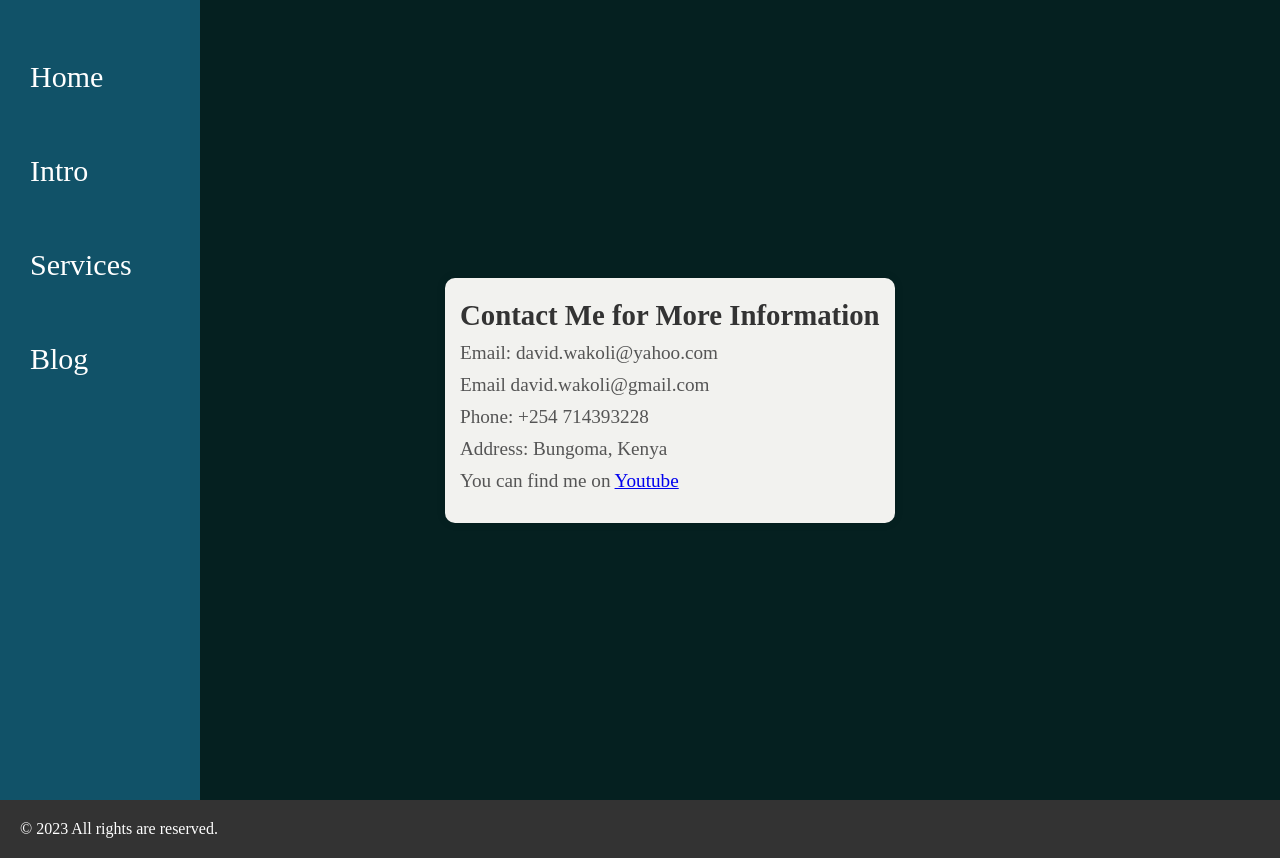
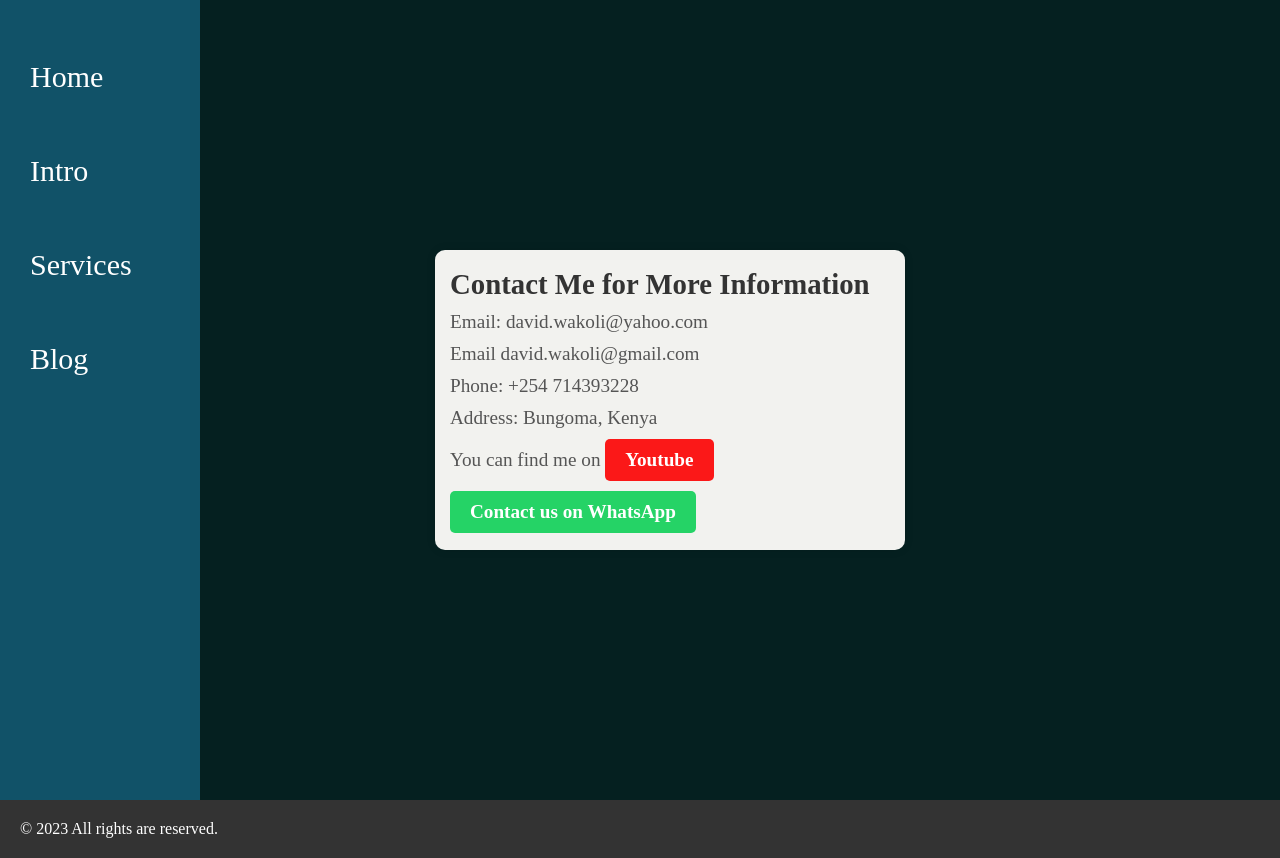
Before and after one commit to Briannyachae1/portfolio, a plain HTML site: page contact.html in a window 1280 px wide. Drawn offline with Linux system fonts and the light colour scheme.

Commit message:
youtube&whatsapp links

```diff
--- a/contact.html
+++ b/contact.html
@@ -19,16 +19,19 @@
             </nav>
         </div>
         <div class="main">
-            <main>
+
                 <section class="contact-info">
                     <h2>Contact Me for More Information</h2>
                     <p>Email: david.wakoli@yahoo.com</p>
                     <p>Email  david.wakoli@gmail.com</p>
                     <p>Phone: +254 714393228</p>
                     <p>Address: Bungoma, Kenya</p>
-                    <p>You can find me on <a href="www.youtube.com/@DRDAVIDWAKOLI-vw3ps">Youtube</a></p>
+                    <p>You can find me on <a class="youtube-link" href="https://www.youtube.com/@DRDAVIDWAKOLI-vw3ps
+                        ">Youtube</a></p>
+         <a class="whatsapp-link" href="https://wa.me/1234567890">Contact us on WhatsApp</a>
+
                 </section>
-            </main>
+
         </div>
     </div>
 
--- a/style.css
+++ b/style.css
@@ -67,7 +67,7 @@ nav > ul > li > a:hover{
    display: flex;
     gap: 16px;
     font-family:'Courier New', Courier;
-    font-size: 34px;
+    font-size:28px;
     color: rgb(6, 2, 2);
     font-weight: bold;
 
@@ -140,8 +140,8 @@ nav > ul > li > a:hover{
     align-content: center;
     box-shadow: #555;
     margin: 0 auto; /* Center the contact-info horizontally */
-    width: 450px;
-    height: 245px;
+    width: 470px;
+    height: 300px;
     font-size: larger;
 }
 .contact-info h2 {
@@ -401,6 +401,36 @@ footer {
     transform: translateX(-50%);
     z-index: 999;
 }
+  /*--------youtube------------*/
+.youtube-link{
+    display: inline-block;
+    padding: 10px 20px;
+    background-color: #fb1818; /* WhatsApp green color */
+    color: #fff;
+    text-decoration: none;
+    border-radius: 5px;
+    font-weight: bold;
+  }
+
+  .youtube-link:hover {
+    background-color: #8c1251; /* Darker shade on hover */
+  }
+
+
+/*--------whatsapp------------*/
+.whatsapp-link {
+    display: inline-block;
+    padding: 10px 20px;
+    background-color: #25D366; /* WhatsApp green color */
+    color: #fff;
+    text-decoration: none;
+    border-radius: 5px;
+    font-weight: bold;
+  }
+
+  .whatsapp-link:hover {
+    background-color: #128C7E; /* Darker shade on hover */
+  }
 
 /* Default styles for all screen sizes */
 /* You can keep your existing CSS rules here */
@@ -453,6 +483,7 @@ footer {
         width: 100%;
         height: auto;
         border-radius: 50%;
+        margin-top: 20px;
     }
 }
 
```
